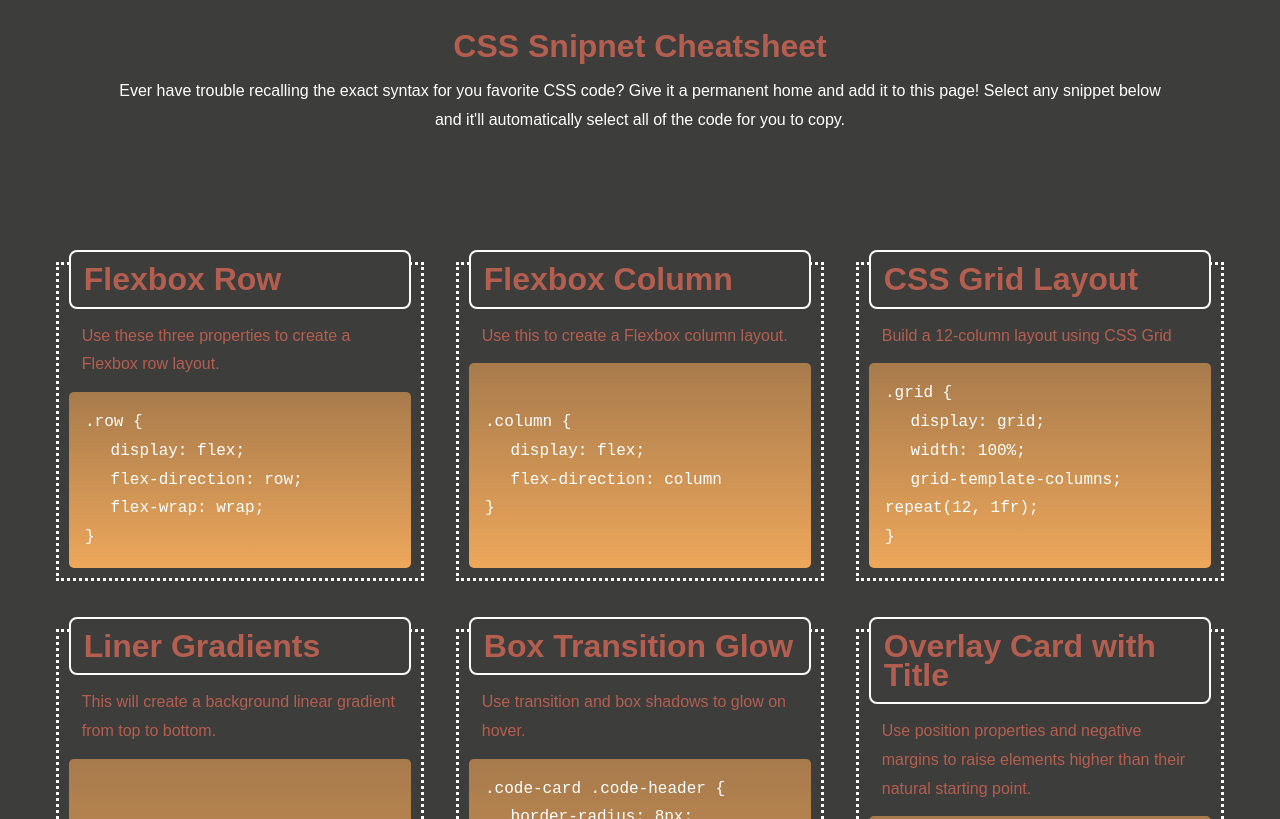
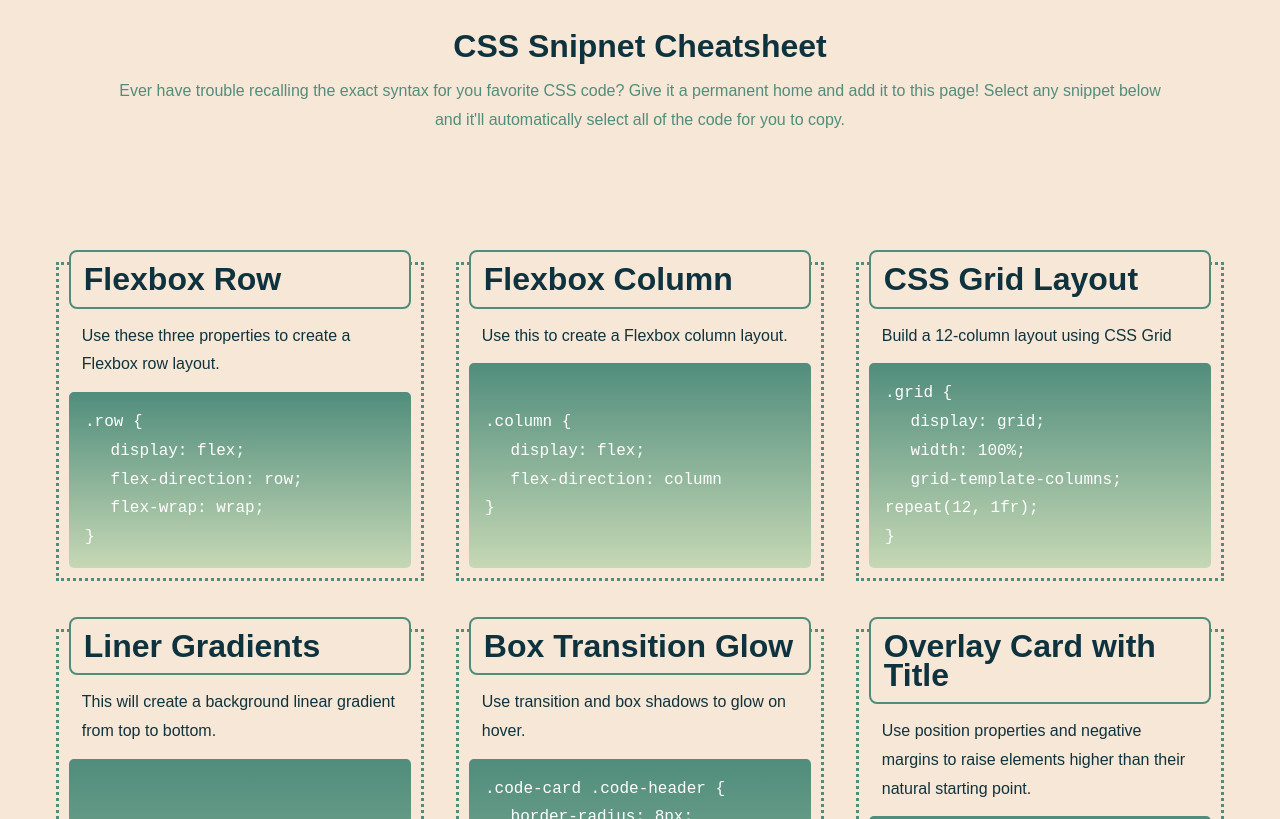
Before and after one commit to jessicamcg/flexbox-demo, a plain HTML site: page index.html in a window 1280 px wide. Shown: the top 819 px of the page. Drawn offline with Linux system fonts and the light colour scheme.

Commit message:
updated color scheme

```diff
--- a/assets/style.css
+++ b/assets/style.css
@@ -1,7 +1,7 @@
 body {
-    background-color: #3d3d3b;
+    background-color: #f7e7d6;
     font-family: Arial, Helvetica, sans-serif;
-    color: #b45e50;
+    color: #0e333e;
     line-height: 1.8rem;
 }
 
@@ -13,7 +13,7 @@ header {
 }
 
 header p {
-    color: white;
+    color: #508d7c;
     padding: 1rem;
 }
 
@@ -50,7 +50,7 @@ main {
     justify-content: flex-start;
     min-height: 100%;
     padding: 10px;
-    border: 3px dotted white;
+    border: 3px dotted #508d7c;
     width: 100%;
     transition: all 0.5s ease-in-out;
 }
@@ -58,8 +58,8 @@ main {
 .card h2 {
     position: realtive;
     margin-top: -25px;
-    background-color: #3d3d3b;
-    border: 2px solid white;
+    background-color: #f7e7d6;
+    border: 2px solid #508d7c;
     border-radius: 8px;
     padding: 0.8rem;
     transition: all 0.5s ease-in-out;
@@ -74,8 +74,8 @@ main {
     color: white;
     font-family: 'Courier New', Courier, monospace;
     background-image: linear-gradient(
-        #a87b4c 0%,
-        #eda75b 100%
+        #508d7c 0%,
+        #c6d8b5 100%
     );
     border-radius: 5px;
     padding: 1rem;
@@ -92,8 +92,8 @@ footer {
 .card:hover,
 .card:hover h2 {
     box-shadow: inset 0px 0px 8px
-    #863f43, 0 0 15px
-    #783338;
+    #85ada0, 0 0 15px
+    #386153;
 }
 
 @media screen and (min-width:768px) {
```
